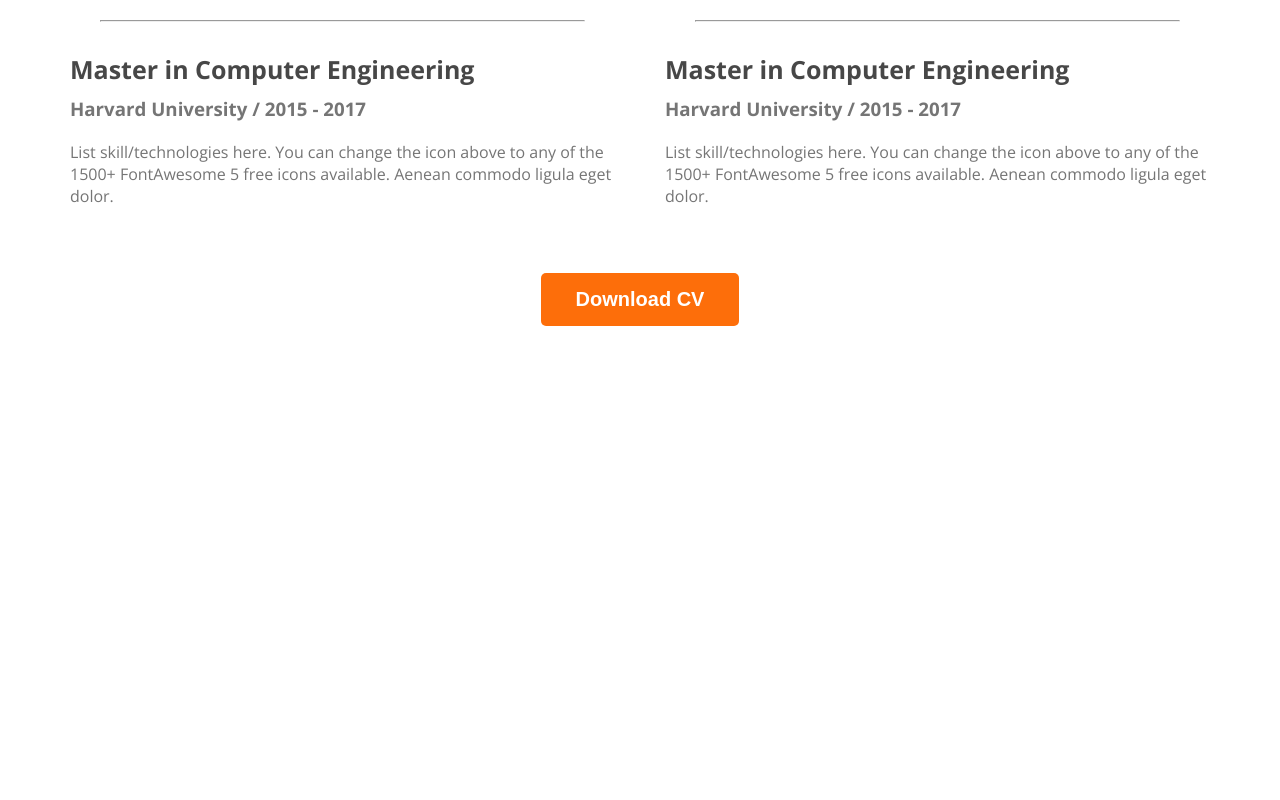
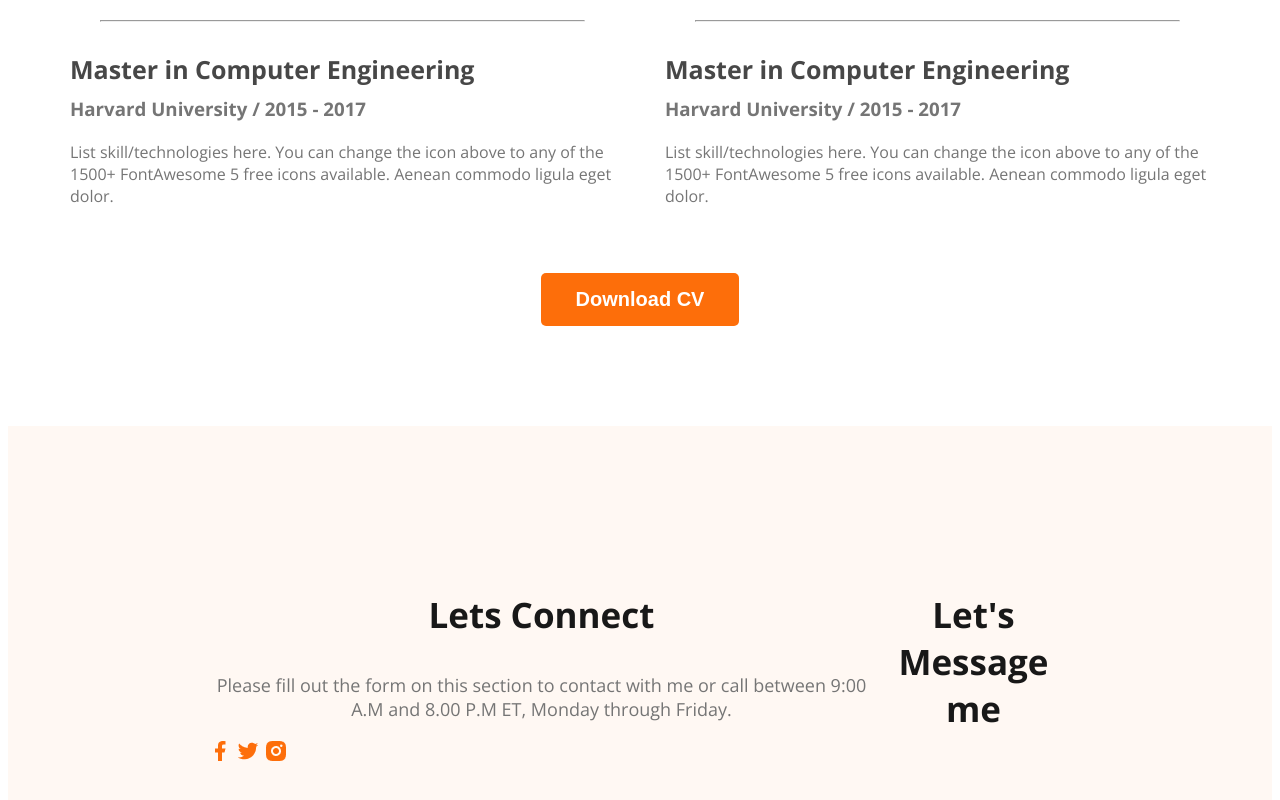
Before and after one commit to Nahidul-Islam-Siam/Web-Developer-Portfolio, a plain HTML site: page index.html in a window 1280 px wide. Shown: the part 2797-3597 px from the top of the page. Before the commit the page ends 3131 px from the top, so only its background shows below. Drawn offline with nearby package versions, Linux system fonts and the light colour scheme.

Commit message:
added footer

```diff
--- a/index.html
+++ b/index.html
@@ -131,7 +131,7 @@
                 commodo ligula eget dolor.
               </p>
             </div>
-            <hr>
+            <hr />
             <div class="resume-item">
               <h2 class="resume-item-title">Master in Computer Engineering</h2>
               <h3 class="resume-item-institute">
@@ -143,7 +143,7 @@
                 commodo ligula eget dolor.
               </p>
             </div>
-              <hr>
+            <hr />
             <div class="resume-item">
               <h2 class="resume-item-title">Master in Computer Engineering</h2>
               <h3 class="resume-item-institute">
@@ -155,7 +155,6 @@
                 commodo ligula eget dolor.
               </p>
             </div>
-
           </div>
 
           <div class="resume-column">
@@ -171,7 +170,7 @@
                 commodo ligula eget dolor.
               </p>
             </div>
-              <hr>
+            <hr />
             <div class="resume-item">
               <h2 class="resume-item-title">Master in Computer Engineering</h2>
               <h3 class="resume-item-institute">
@@ -183,7 +182,7 @@
                 commodo ligula eget dolor.
               </p>
             </div>
-              <hr>
+            <hr />
             <div class="resume-item">
               <h2 class="resume-item-title">Master in Computer Engineering</h2>
               <h3 class="resume-item-institute">
@@ -202,6 +201,20 @@
         </div>
       </section>
     </main>
-    <footer></footer>
+    <footer>
+        <div class="footer-column">
+            <h3 class="section-title">Lets Connect</h3>
+            <p class="section-description">Please fill out the form on this section to contact with me or call between 9:00 A.M and 8.00 P.M ET, Monday through Friday.</p>
+            <div class="social-links">
+               <a href=""><img src="images/icons/facebook.png" alt=""></a>
+               <a href=""><img src="images/icons/twitter.png" alt=""></a>
+               <a href=""><img src="images/icons/insta.png" alt=""></a>
+            </div>
+        </div>
+        <div class="footer-column">
+            <h3 class="section-title">Let's Message me</h3>
+            <p class="section-description"></p>
+        </div>
+    </footer>
   </body>
 </html>
--- a/styles/portfolio.css
+++ b/styles/portfolio.css
@@ -160,3 +160,11 @@ main section {
     text-align: center;
     margin-top: 50px;
 }
+
+/* footer style */
+footer{
+    display: flex;
+    background: #FFF8F3;
+    margin-top: 100px;
+    padding: 130px 200px;
+}
```
Lines whose indentation alone changed are shown as unchanged.
